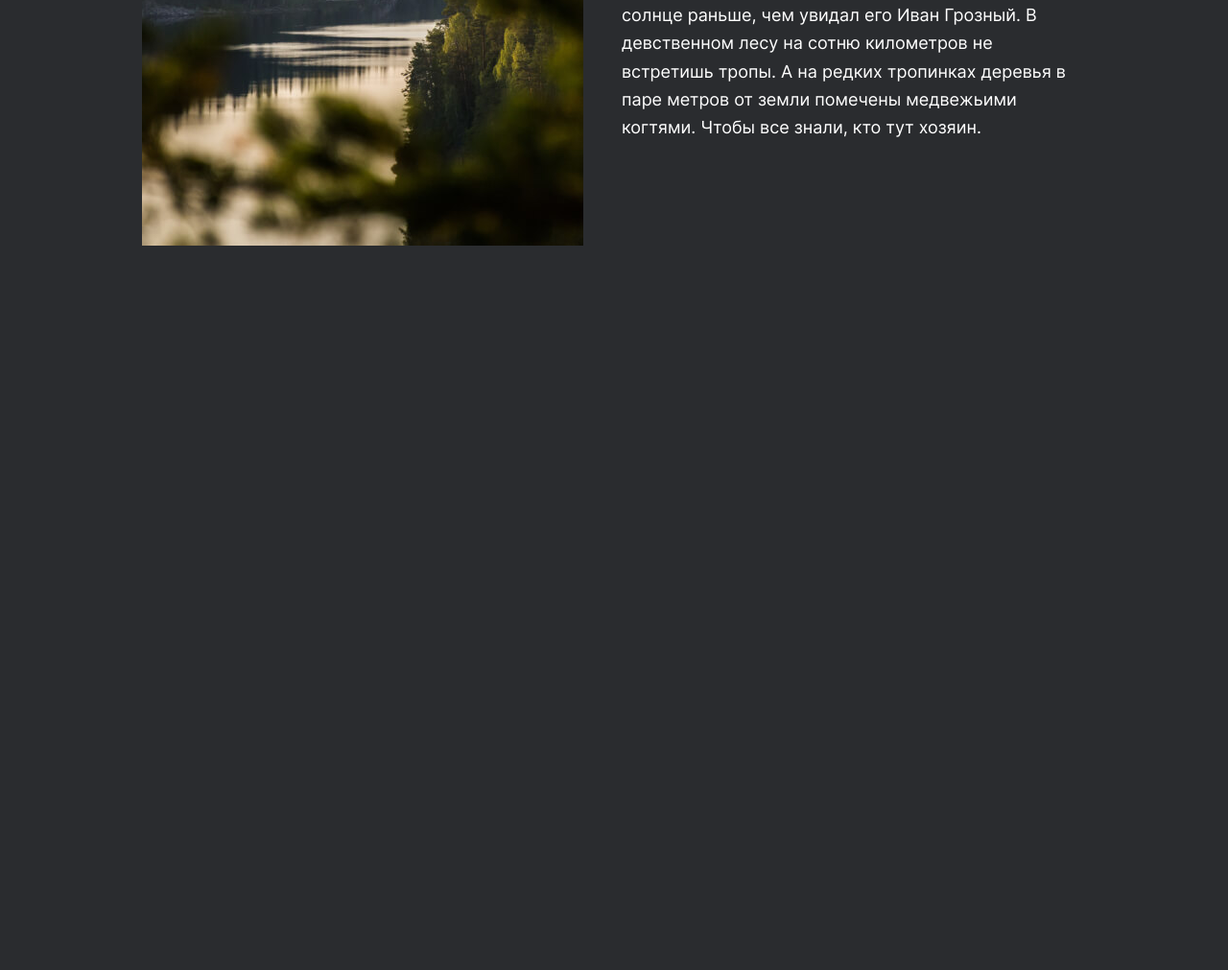
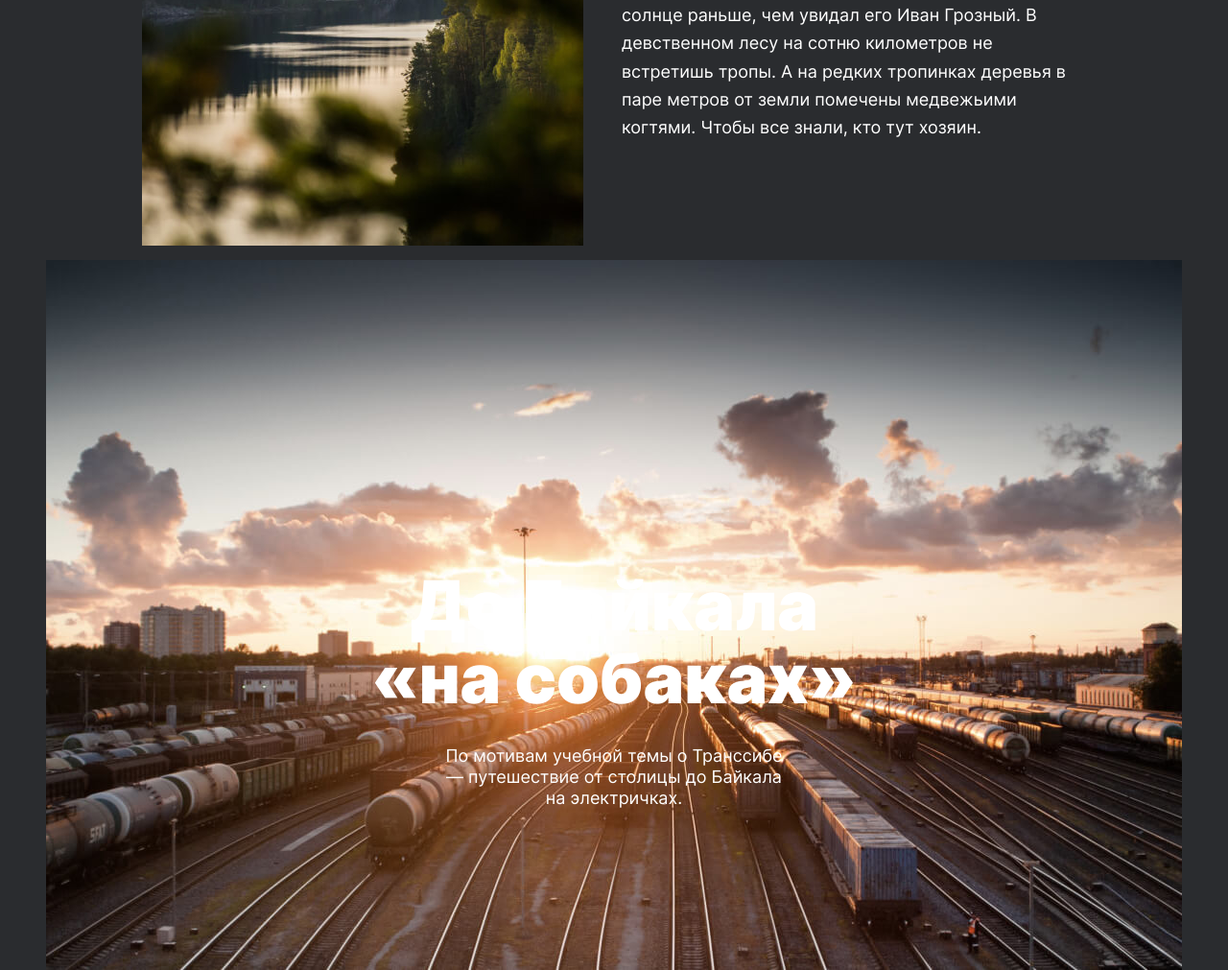
Before and after one commit to izhubrov/russian-travel, a plain HTML site: page index.html in a window 1280 px wide. Shown: the part 5657-6668 px from the top of the page at 96% size. Before the commit the page ends 6005 px from the top, so only its background shows below. Drawn offline with Linux system fonts and the light colour scheme; files whose address does not match are found by name.

Commit message:
add: section cover

```diff
--- /dev/null
+++ b/blocks/cover/__background/cover__background.css
@@ -0,0 +1,8 @@
+.cover__background {
+  max-width: 1184px;
+  position: absolute;
+  top: 50%;
+  left: 50%;
+  transform: translate(-50%,-50%);
+  z-index: -1;
+}
--- /dev/null
+++ b/blocks/cover/__overlay/cover__overlay.css
@@ -0,0 +1,10 @@
+.cover__overlay {
+  background-color: #2A2C2F;
+  opacity: 0.3;
+  display:none;
+  cursor: pointer;
+}
+
+.cover__overlay:hover {
+  display:block;
+}
--- /dev/null
+++ b/blocks/cover/__subtitle/cover__subtitle.css
@@ -0,0 +1,8 @@
+.cover__subtitle {
+  margin:0;
+  font-size: 18px;
+  font-weight: 400;
+  line-height: 1.22;
+  text-align: center;
+  max-width: 360px;
+}
--- /dev/null
+++ b/blocks/cover/__title/cover__title.css
@@ -0,0 +1,9 @@
+.cover__title {
+  margin:0;
+  padding: 245px 0 32px;
+  font-size: 72px;
+  font-weight: 900;
+  line-height: 1.06;
+  text-align: center;
+  max-width: 560px;
+}
--- /dev/null
+++ b/blocks/cover/cover.css
@@ -0,0 +1,10 @@
+.cover {
+  padding-bottom: 92px;
+  display:flex;
+  justify-content: flex-start;
+  align-items: center;
+  flex-direction: column;
+  color: #fff;
+  z-index: 1;
+  position: relative;
+}
--- a/index.html
+++ b/index.html
@@ -149,6 +149,13 @@
         </article>
       </section>
 
+      <section class="cover page__container">
+       <h2 class="cover__title">До Байкала «на собаках»</h2>
+        <p class="cover__subtitle">По мотивам учебной темы о Транссибе — путешествие от столицы до Байкала на электричках.</p>
+        <img class="cover__background" src="./images/__background.jpg" alt="Изображение железнодорожнего депо"></div>
+        <!--<div class="cover__overlay"></div>-->
+      </section>
+
     </main>
     <footer>
 
--- a/pages/index.css
+++ b/pages/index.css
@@ -38,3 +38,9 @@
 @import url(../blocks/place/__main-text/place__main-text.css);
 @import url(../blocks/place/__paragraph/place__paragraph.css);
 @import url(../blocks/place/__paragraph/_top/place__paragraph_top.css);
+
+@import url(../blocks/cover/cover.css);
+@import url(../blocks/cover/__title/cover__title.css);
+@import url(../blocks/cover/__subtitle/cover__subtitle.css);
+@import url(../blocks/cover/__background/cover__background.css);
+@import url(../blocks/cover/__overlay/cover__overlay.css);
```
Also changed, not shown: images/__background.jpg (added), images/__overlay.jpg (added).
